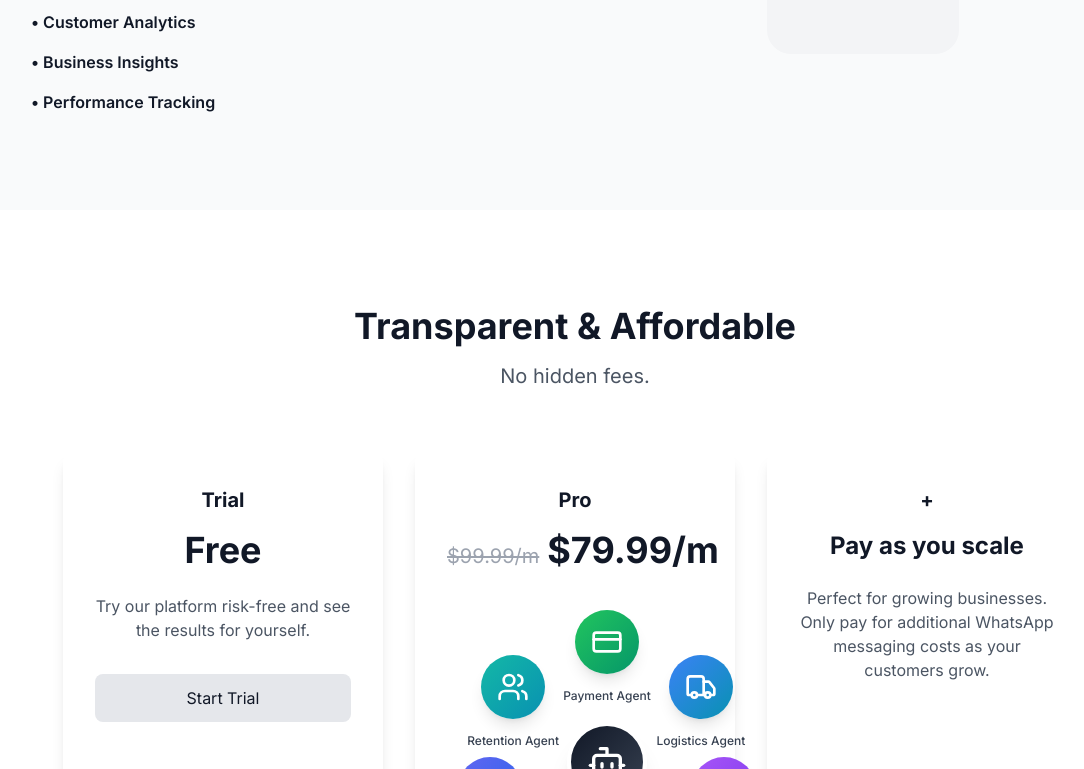
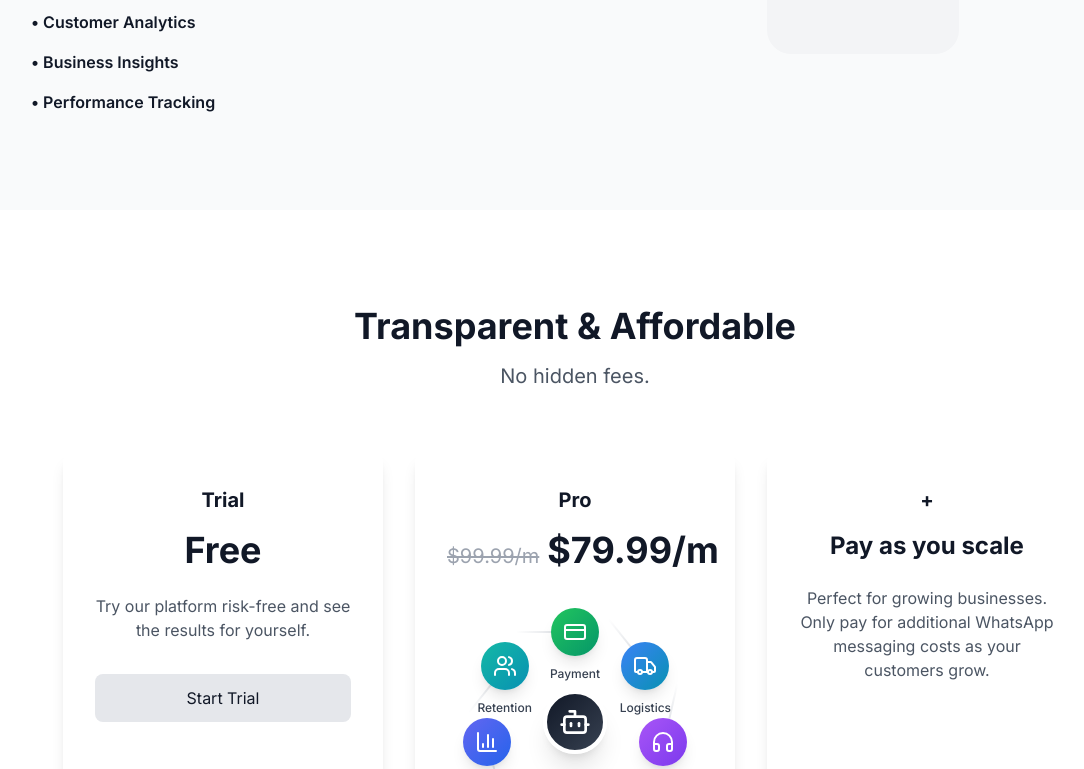
Before and after one commit to shopclapp/shopclapp.github.io, a React (Vite) app: page / in a window 1280 px wide. Shown: the part 2741-3510 px from the top of the page, without its empty margins (65-1149 px from the left). Built offline with nearby package versions, Linux system fonts and the light colour scheme.

Commit message:
Fix agent circle distortion
The AI fixed the distortion issue with the agent circle in the Pro pricing section.

```diff
--- a/src/components/AIAgentsCircle.tsx
+++ b/src/components/AIAgentsCircle.tsx
@@ -13,11 +13,11 @@ const AIAgentsCircle = () => {
   ];
 
   return (
-    <div className="relative w-80 h-80 mx-auto my-8">
+    <div className="relative w-64 h-64 mx-auto my-6">
       {/* Agent Circles */}
       {agents.map((agent, index) => {
         const angle = (index * 2 * Math.PI) / agents.length - Math.PI / 2;
-        const radius = 120;
+        const radius = 90;
         const x = Math.cos(angle) * radius;
         const y = Math.sin(angle) * radius;
 
@@ -32,9 +32,9 @@ const AIAgentsCircle = () => {
           >
             {/* Connection Line from agent to center */}
             <div
-              className="absolute w-0.5 bg-gradient-to-b from-white-400 to-transparent z-0"
+              className="absolute w-0.5 bg-gradient-to-b from-gray-300 to-transparent z-0"
               style={{
-                height: `${radius - 40}px`,
+                height: `${radius - 30}px`,
                 left: '50%',
                 top: '50%',
                 transform: `rotate(${angle + Math.PI}rad)`,
@@ -43,13 +43,13 @@ const AIAgentsCircle = () => {
             />
 
             {/* Agent Circle */}
-            <div className={`relative z-10 w-16 h-16 bg-gradient-to-br ${agent.color} rounded-full flex items-center justify-center shadow-lg hover:shadow-xl hover:scale-110 transition-all duration-300 cursor-pointer`}>
-              <agent.icon className="w-8 h-8 text-white" />
+            <div className={`relative z-10 w-12 h-12 bg-gradient-to-br ${agent.color} rounded-full flex items-center justify-center shadow-lg hover:shadow-xl hover:scale-110 transition-all duration-300 cursor-pointer`}>
+              <agent.icon className="w-6 h-6 text-white" />
             </div>
 
             {/* Agent Label */}
-            <div className="absolute top-full left-1/2 transform -translate-x-1/2 mt-2 text-center">
-              <span className="text-xs font-medium text-gray-700 whitespace-nowrap">{agent.name} Agent</span>
+            <div className="absolute top-full left-1/2 transform -translate-x-1/2 mt-1 text-center">
+              <span className="text-xs font-medium text-gray-700 whitespace-nowrap">{agent.name}</span>
             </div>
           </div>
         );
@@ -57,8 +57,8 @@ const AIAgentsCircle = () => {
 
       {/* Central AI Core - positioned on top */}
       <div className="absolute top-1/2 left-1/2 transform -translate-x-1/2 -translate-y-1/2 z-20">
-        <div className="w-20 h-20 bg-gradient-to-br from-gray-900 to-gray-700 rounded-full flex items-center justify-center shadow-xl border-4 border-white">
-          <Bot className="w-10 h-10 text-white" />
+        <div className="w-16 h-16 bg-gradient-to-br from-gray-900 to-gray-700 rounded-full flex items-center justify-center shadow-xl border-4 border-white">
+          <Bot className="w-8 h-8 text-white" />
         </div>
         <div className="absolute top-full left-1/2 transform -translate-x-1/2 mt-2 text-center">
           <span className="text-sm font-semibold text-gray-900 whitespace-nowrap">Clapp AI</span>
```
